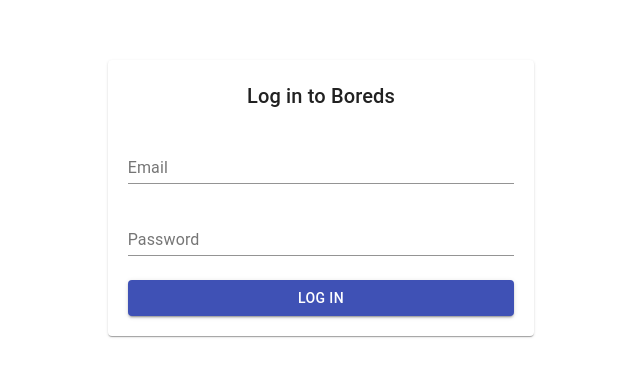
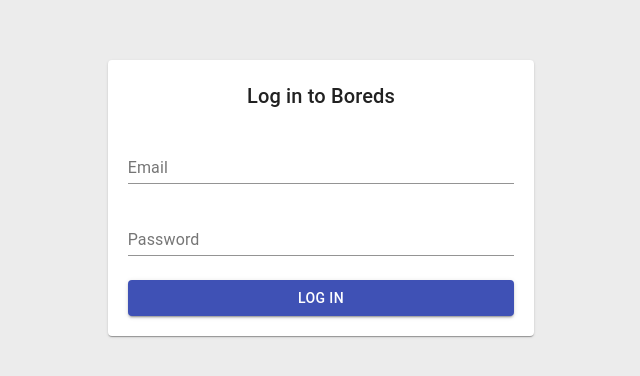
Before and after one commit to AdiPat/boreds, a React (Create React App) app: page /login in a window 1280 px wide. Shown: the part 202-578 px from the top of the page, without its empty margins (319-959 px from the left). Built offline with nearby package versions, Linux system fonts and the light colour scheme; no server answers.

Commit message:
Add background color to Login and Signup pages

```diff
--- a/src/pages/login/LoginPage.js
+++ b/src/pages/login/LoginPage.js
@@ -34,7 +34,7 @@ function LoginPage() {
 
   return (
     <Grid
-      style={{ minHeight: "100vh" }}
+      style={{ minHeight: "100vh", backgroundColor: "#ececec" }}
       container
       direction="column"
       justify="center"
--- a/src/pages/signup/SignupPage.js
+++ b/src/pages/signup/SignupPage.js
@@ -26,7 +26,7 @@ function SignupPage() {
 
   return (
     <Grid
-      style={{ minHeight: "100vh" }}
+      style={{ minHeight: "100vh", backgroundColor: "#ececec" }}
       container
       direction="column"
       justify="center"
```
